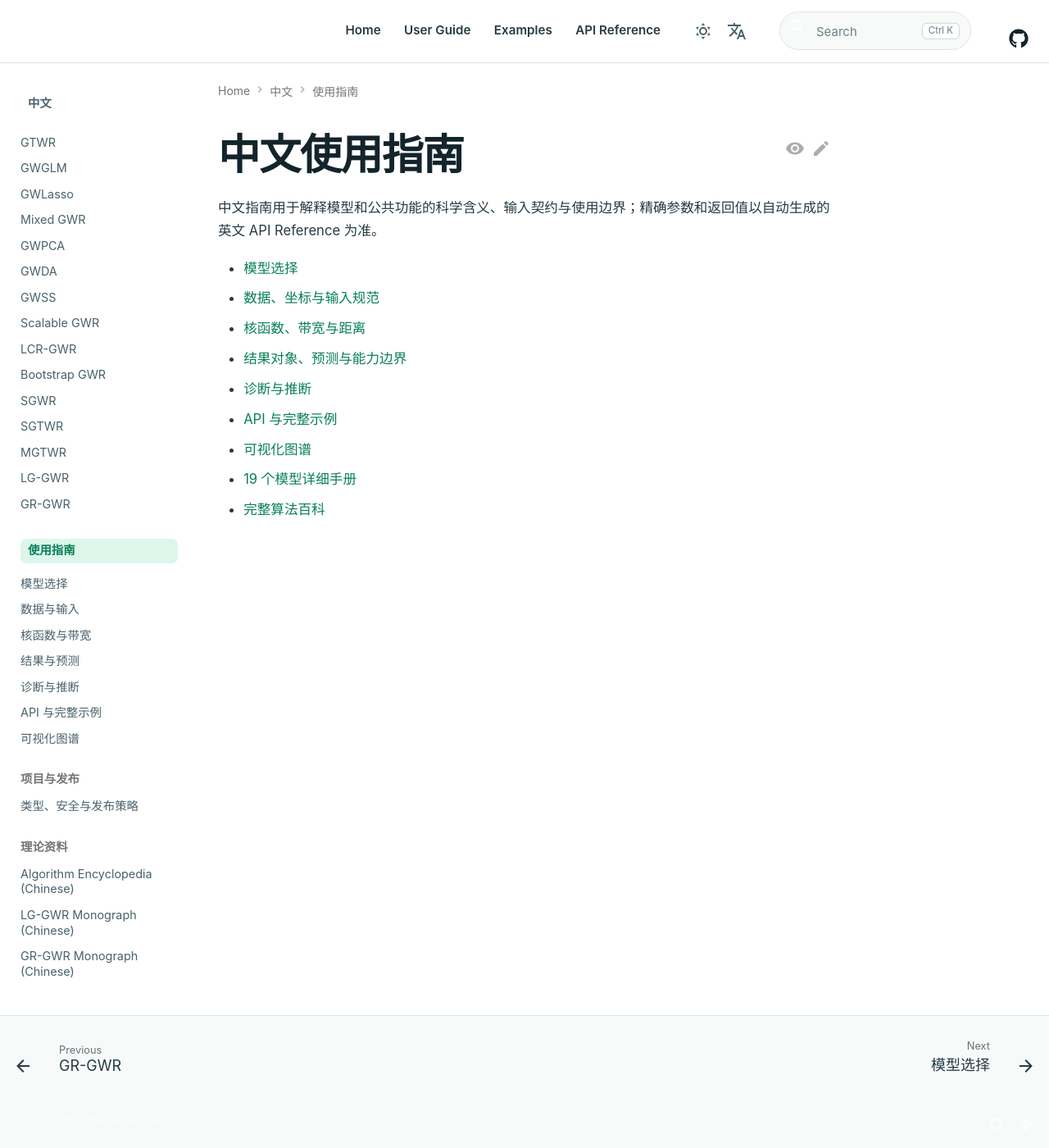
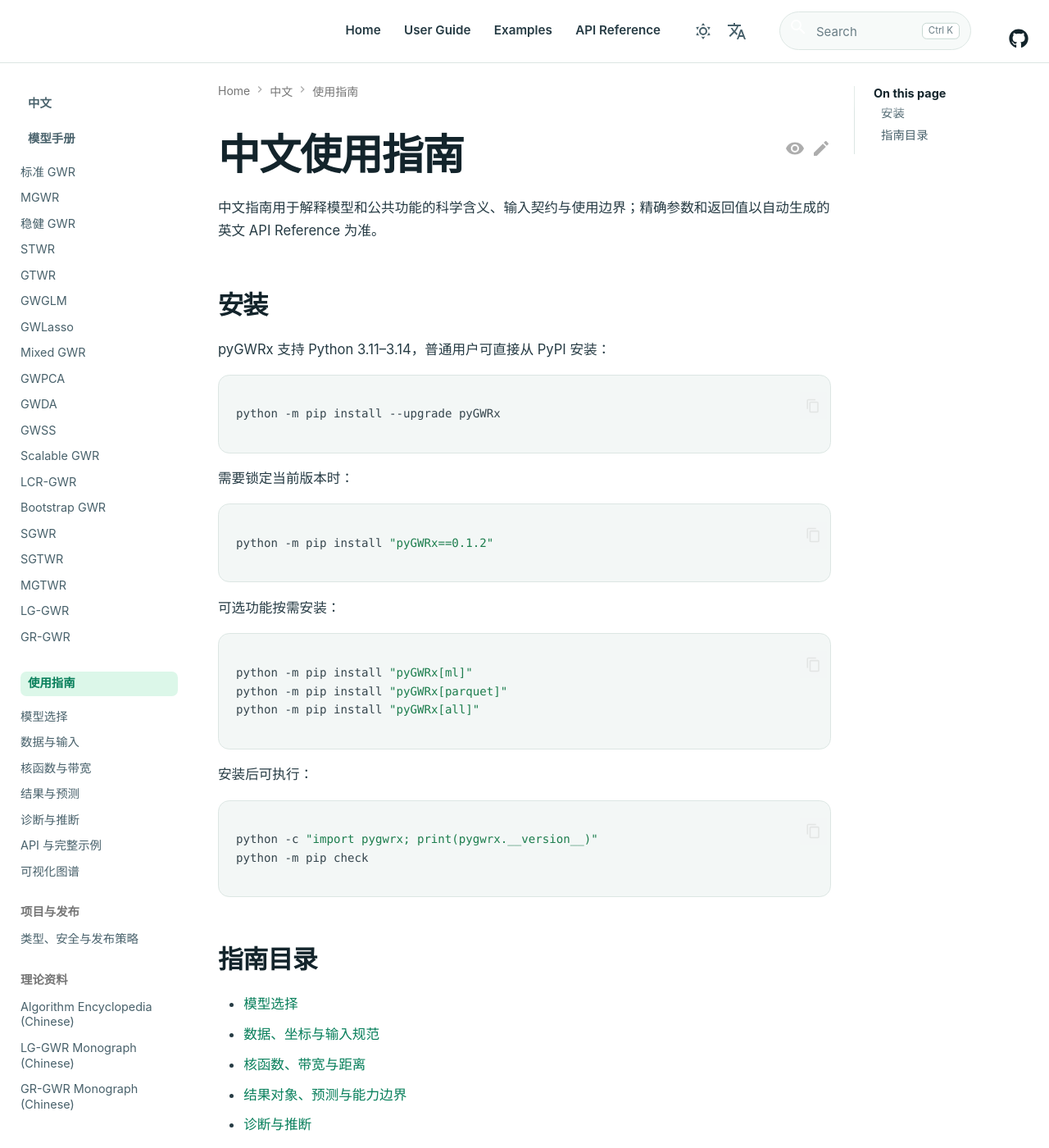
Before and after one commit to hujinghaoabcd/pyGWRx, an MkDocs documentation site: the page built from docs/zh/guides/index.md, in a window 1280 px wide and 1400 px high. Shown: the whole window at 82% size. Built offline with MkDocs 1.6.1 and Material for MkDocs 9.7.7, drawn with Linux system fonts in a browser that asks for light colours; comment, search, counter and statistics services are not loaded.

Commit message:
Add Chinese PyPI installation guidance

````diff
--- a/docs/zh/guides/index.md
+++ b/docs/zh/guides/index.md
@@ -1,6 +1,37 @@
 # 中文使用指南
 
 中文指南用于解释模型和公共功能的科学含义、输入契约与使用边界；精确参数和返回值以自动生成的英文 API Reference 为准。
+
+## 安装
+
+pyGWRx 支持 Python 3.11–3.14，普通用户可直接从 PyPI 安装：
+
+```bash
+python -m pip install --upgrade pyGWRx
+```
+
+需要锁定当前版本时：
+
+```bash
+python -m pip install "pyGWRx==0.1.2"
+```
+
+可选功能按需安装：
+
+```bash
+python -m pip install "pyGWRx[ml]"
+python -m pip install "pyGWRx[parquet]"
+python -m pip install "pyGWRx[all]"
+```
+
+安装后可执行：
+
+```bash
+python -c "import pygwrx; print(pygwrx.__version__)"
+python -m pip check
+```
+
+## 指南目录
 
 - [模型选择](model-selection.md)
 - [数据、坐标与输入规范](data-and-inputs.md)
````
